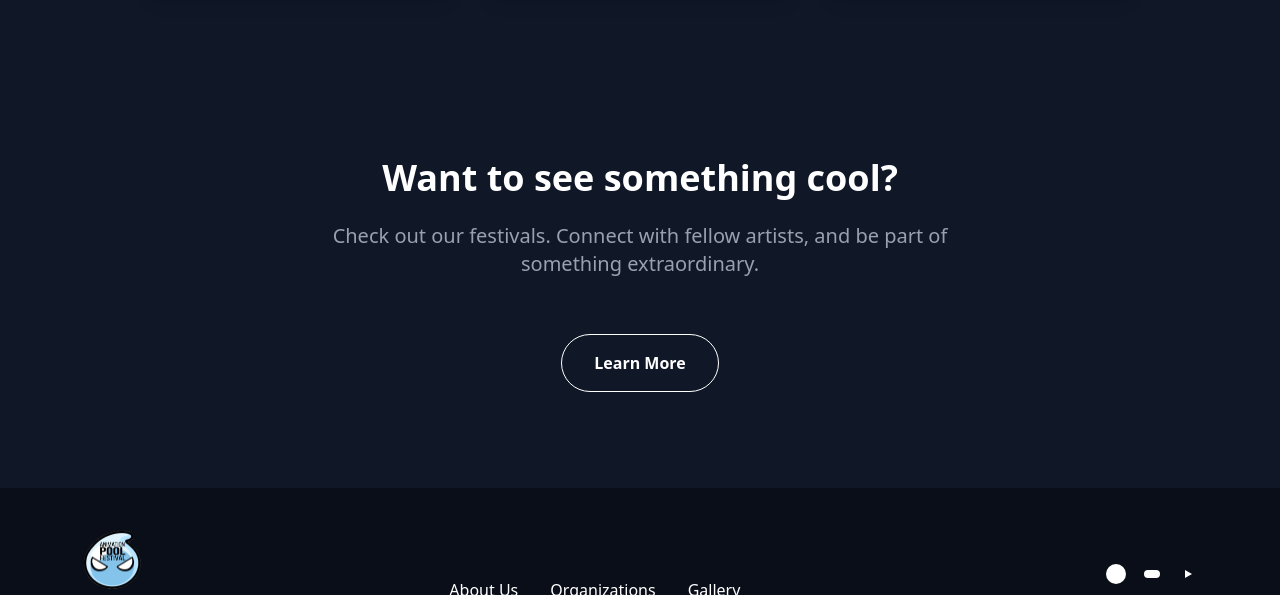
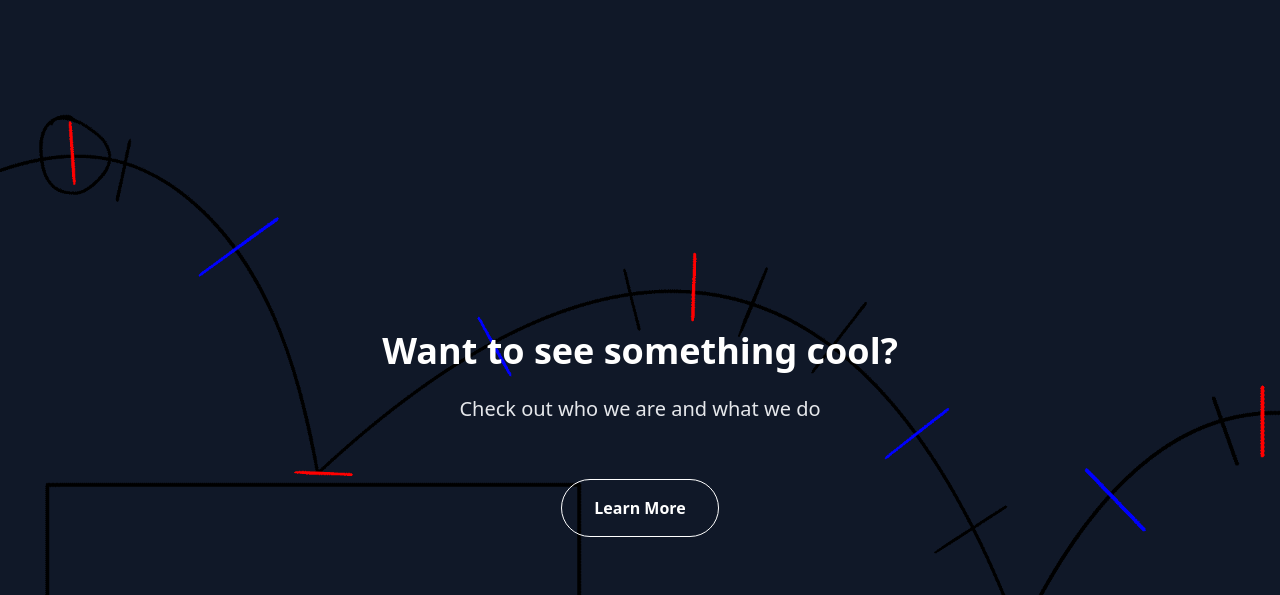
Before and after one commit to Penqguin/animation_festival, a React (Vite) app: page / in a window 1280 px wide. Shown: the part 1639-2234 px from the top of the page. Built offline with nearby package versions, Linux system fonts and the light colour scheme.

Commit message:
small fixes to routing

```diff
--- a/src/components/pages/home/CTA.tsx
+++ b/src/components/pages/home/CTA.tsx
@@ -3,15 +3,15 @@ import { Link } from "react-router-dom";
 // Check out our festivals
 const CTA = () => {
   return (
-    <section className="bg-gradient-to-r from-primary to-primary-dark text-white py-20">
-      {/* <img src="animations/Ball.gif" className="absolute h-1/2"></img> */}
-      <div className="mx-auto flex flex-col justify-center items-center px-4 py-2 max-w-6xl my-2 text-center space-y-6">
+    <section className="relative bg-gradient-to-r from-primary to-primary-dark text-white py-20">
+      <img src="animations/Ball.gif" className="w-full h-fit"></img>
+      <div className="absolute inset-0 z-10 flex items-center justify-center">
+        <div className="mx-auto flex flex-col justify-center items-center px-4 py-2 max-w-6xl text-center space-y-6">
           <h2 className="text-4xl font-display font-bold">
             Want to see something cool?
           </h2>
-        <p className="text-xl text-gray-400 max-w-2xl">
-          Check out our festivals. Connect with
-          fellow artists, and be part of something extraordinary.
+          <p className="text-xl text-gray-200 max-w-2xl">
+            Check out who we are and what we do
           </p>
           <Link
             to="/aboutus"
@@ -22,6 +22,7 @@ const CTA = () => {
             Learn More
           </Link>
         </div>
+      </div>
     </section>
   );
 };
--- a/src/components/pages/home/Hero.tsx
+++ b/src/components/pages/home/Hero.tsx
@@ -18,9 +18,9 @@ const Hero = () => {
     {
       id: 2,
       image: "/heroPhotos/2.jpg",
-      title: "Organizations",
-      description: "Look at the organizations who support us.",
-      link: "/organizations",
+      title: "Supporters",
+      description: "Check out the organizations who support us.",
+      link: "/supporters",
     },
     {
       id: 3,
@@ -56,7 +56,7 @@ const Hero = () => {
         <div className="embla__container flex">
           {slides.map((slide, index) => (
             <div
-              className="embla__slide flex-[0_0_80%] h-200 relative"
+              className="embla__slide flex-[0_0_80%] h-screen sm:h-200 relative"
               key={index}
             >
               <img
--- a/src/components/pages/home/Overview.tsx
+++ b/src/components/pages/home/Overview.tsx
@@ -58,7 +58,6 @@ const Overview: React.FC<OverviewProps> = ({
   return (
     <section className="py-16">
       <div className="max-w-5xl mx-auto px-4">
-        <h2 className="text-3xl font-bold mb-8 text-center">Overview</h2>
         <div className="grid grid-cols-1 md:grid-cols-3 gap-8">
           {CARDS.map((card) => (
             <div
```
Lines whose indentation alone changed are shown as unchanged.
